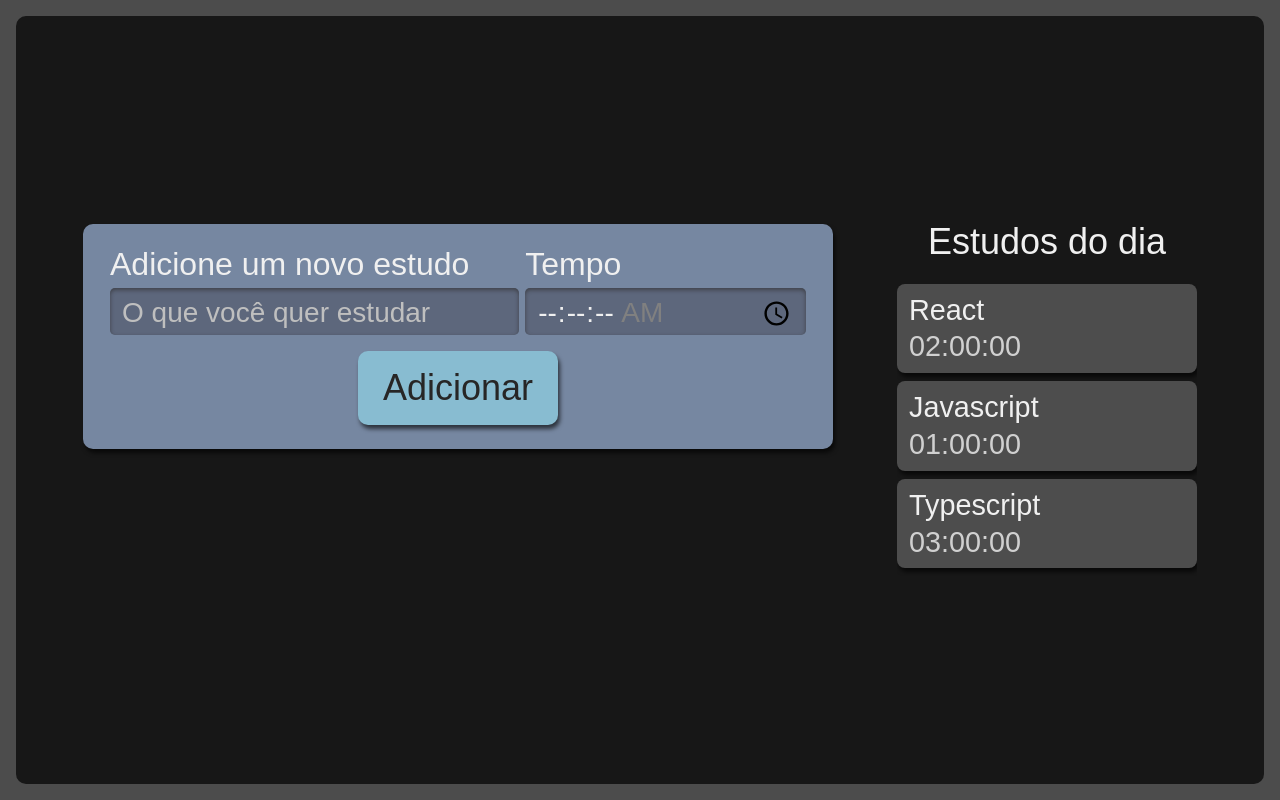
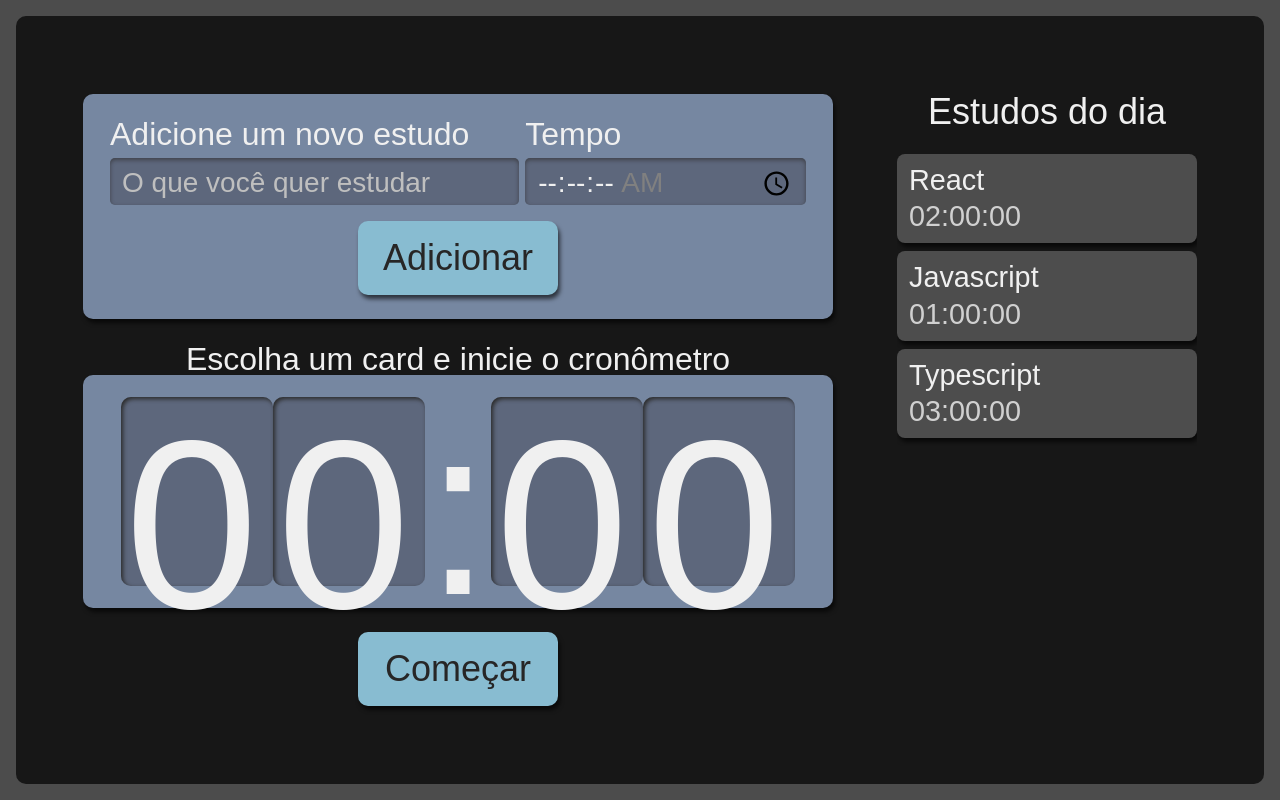
Before and after one commit to rennertz/react-js-fundamentos, a React (Create React App) app: page / in a window 1280 px wide. Built offline with nearby package versions, Linux system fonts and the light colour scheme.

Commit message:
Criado o Cronometro e o seu Relógio

```diff
--- /dev/null
+++ b/src/components/Cronometro/Cronometro.module.scss
@@ -0,0 +1,59 @@
+.cronometro {
+  display: flex;
+  flex-direction: column;
+  align-items: center;
+  grid-area: cronometro;
+
+  .relogioWrapper {
+    align-items: center;
+    background-color: #7687A1;
+    border-radius: 10px;
+    box-shadow: 2px 4px 4px #0000009F;
+    box-sizing: border-box;
+    display: flex;
+    font-size: 5rem;
+    justify-content: center;
+    margin-bottom: 24px;
+    padding: 16px 12px;
+    width: 100%;
+  }
+
+  .titulo {
+    font-size: 2rem;
+  }
+
+  button {
+    background-color: #88bcd1;
+    border-radius: 10px;
+    box-shadow: 2px 4px 4px #0000009F;
+    color: #272626;
+    cursor: pointer;
+    font-size: 1.25rem;
+    padding: 16px;
+    width: 150px;
+
+    &:active {
+      background-color: #7CA6B7;
+      box-shadow: 2px 2px 4px #0000009F inset;
+      cursor: auto;
+    }
+  }
+
+  @media screen and (min-width:1280px) {
+
+    .relogioWrapper{
+      font-size: 15rem;
+    }
+
+    p {
+      font-size: 2rem;
+    }
+
+    button {
+      grid-column-start: span 2;
+      justify-self: center;
+      width: 200px;
+      font-size: 2.25rem;
+    }
+  }
+}
--- /dev/null
+++ b/src/components/Cronometro/Relogio/Relogio.module.scss
@@ -0,0 +1,21 @@
+.relogioNumero {
+  background-color: #5D677C;
+  box-shadow: 2px 2px 4px #2B2B2B inset;
+  height: 3.6rem;
+  width: 3rem;
+  padding: 8px 4px;
+  border-radius: 10px;
+
+  @media screen and (min-width:1280px) {
+    height: 10.8rem;
+    width: 9rem;
+  }
+}
+
+.relogioDivisao {
+  height: 4.2rem;
+
+  @media screen and (min-width:1280px) {
+    height: 12.6rem;
+  }
+}
--- /dev/null
+++ b/src/components/Cronometro/Relogio/index.tsx
@@ -0,0 +1,13 @@
+import style from "./Relogio.module.scss";
+
+export default function Relogio() {
+  return (
+    <>
+      <span className={ style.relogioNumero }>0</span>
+      <span className={ style.relogioNumero }>0</span>
+      <span className={ style.relogioDivisao }>:</span>
+      <span className={ style.relogioNumero }>0</span>
+      <span className={ style.relogioNumero }>0</span>
+    </>
+  )
+}
--- /dev/null
+++ b/src/components/Cronometro/index.tsx
@@ -0,0 +1,17 @@
+import Botao from "../Botao";
+import Relogio from "./Relogio";
+import style from './Cronometro.module.scss'
+
+export default function Cronometro() {
+  return (
+    <div className={ style.cronometro }>
+      <p className={ style.titulo }>Escolha um card e inicie o cronômetro</p>
+      <div className={ style.relogioWrapper }>
+        <Relogio />
+      </div>
+      <Botao>
+        Começar
+      </Botao>
+    </div>
+  )
+}
--- a/src/pages/App.tsx
+++ b/src/pages/App.tsx
@@ -1,4 +1,5 @@
 import React from 'react';
+import Cronometro from '../components/Cronometro';
 import Formulario from '../components/Formulario';
 import Lista from '../components/Lista';
 import style from './App.module.scss';
@@ -8,6 +9,7 @@
     <div className={ style.AppStyle }>
       <Formulario />
       <Lista />
+      <Cronometro />
     </div>
   );
 }
```
